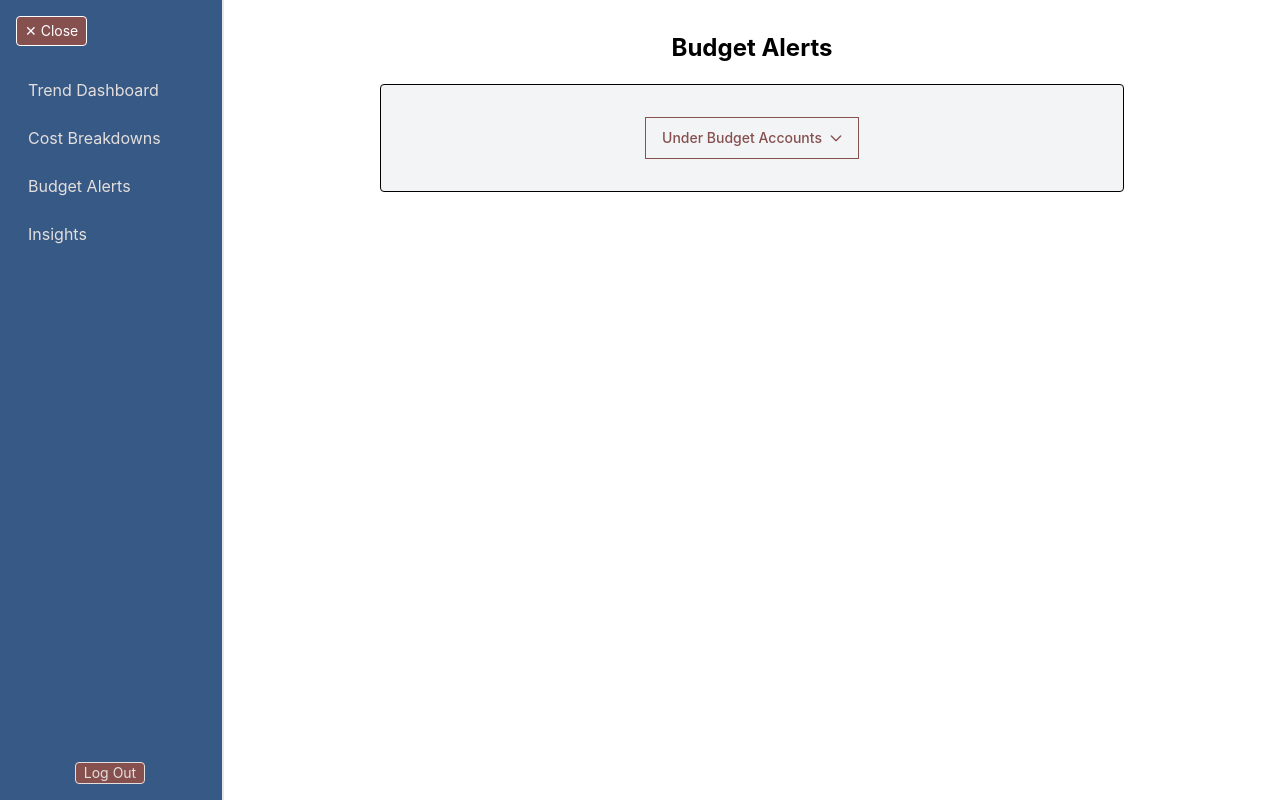
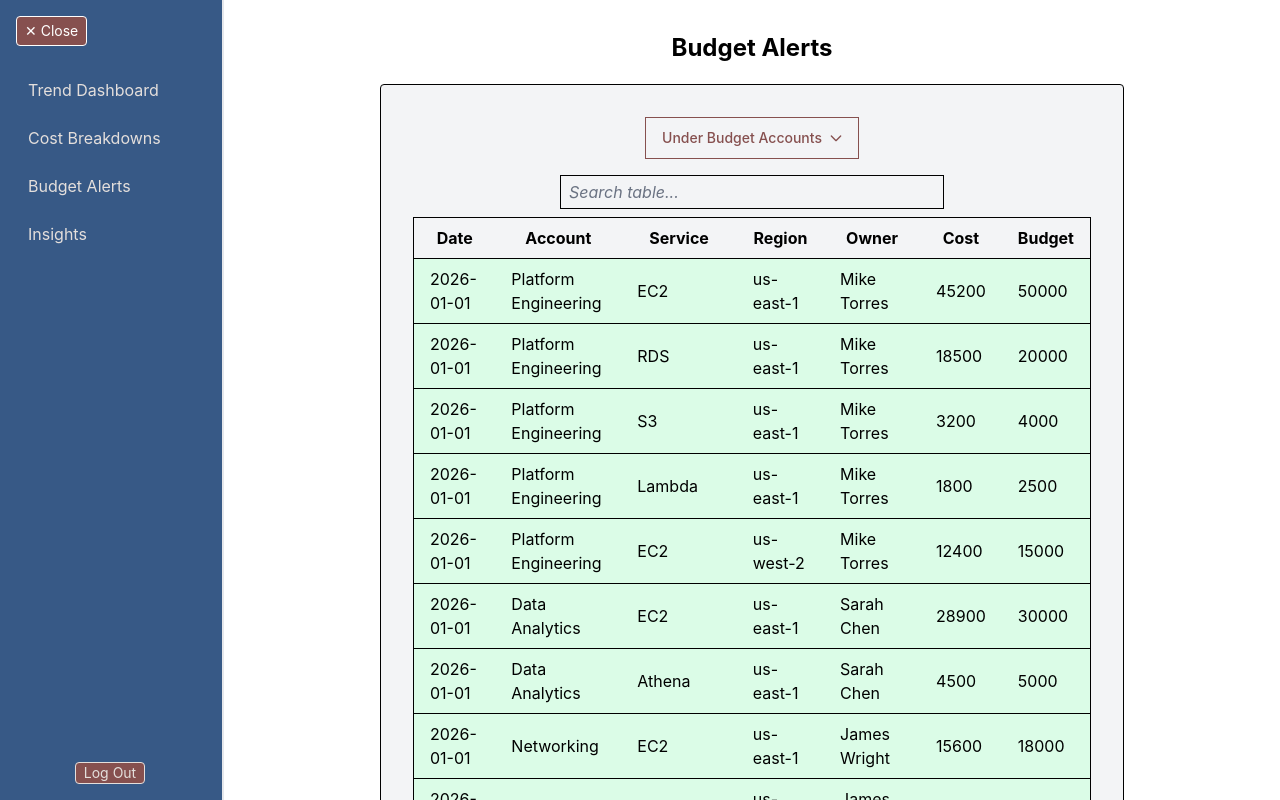
Before and after one commit to ward438/executiveDash, a React (Vite) app: page / in a window 1280 px wide. Both pictures are taken after a click on the button "Budget Alerts". Shown: the top 800 px of the page. Built offline with nearby package versions, Linux system fonts and the light colour scheme.

Commit message:
defaulting All Accounts in Budget Alerts

```diff
--- a/src/dashboards/budgetAlerts.tsx
+++ b/src/dashboards/budgetAlerts.tsx
@@ -7,7 +7,7 @@ import { CostBreakdownsTable } from "../components/tables/costBreakdownTable";
 export const BudgetAlerts = () => {
     const [isOpen, setIsOpen] = useState(false);
     const [selectedAccount, setSelectedAccount] = useState<DropDownItem | null>(null);
-    const [showAll, setShowAll] = useState(false);
+    const [showAll, setShowAll] = useState(true);
     const [page, setPage] = useState(1);
     const itemsPerPage = 20;
     const totalPages = Math.ceil(underBudgetItems.length / itemsPerPage);
@@ -32,6 +32,7 @@ export const BudgetAlerts = () => {
                         items={underBudgetItems}
                         label="Under Budget Accounts"
                         onSelectAll={() => setShowAll(true)}
+
                     />
                 </div>
                 {showAll && (
```
